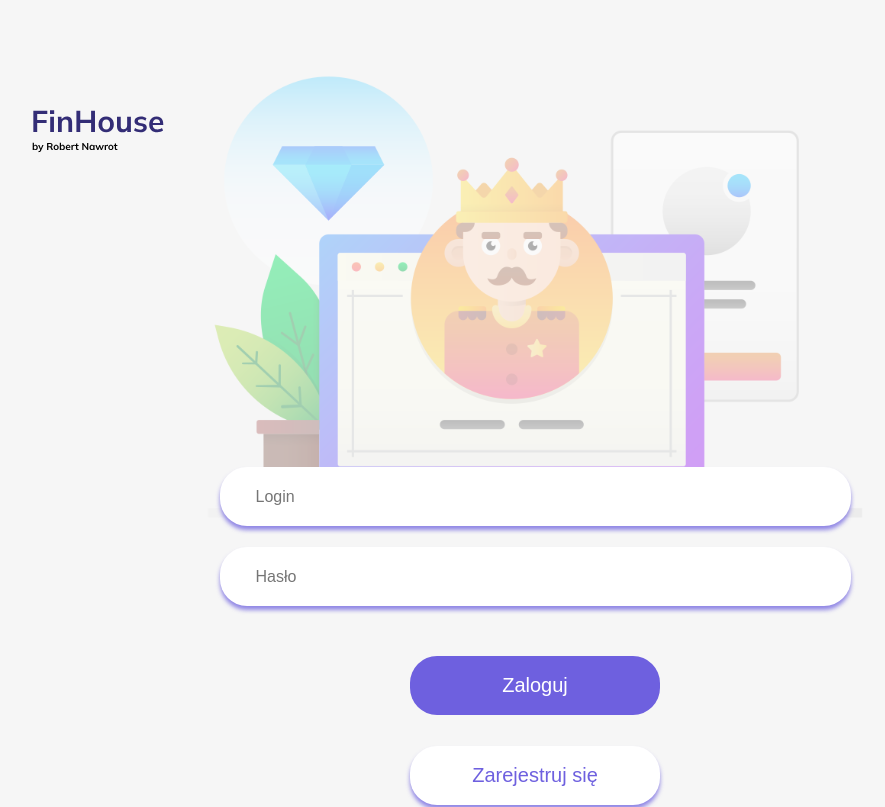
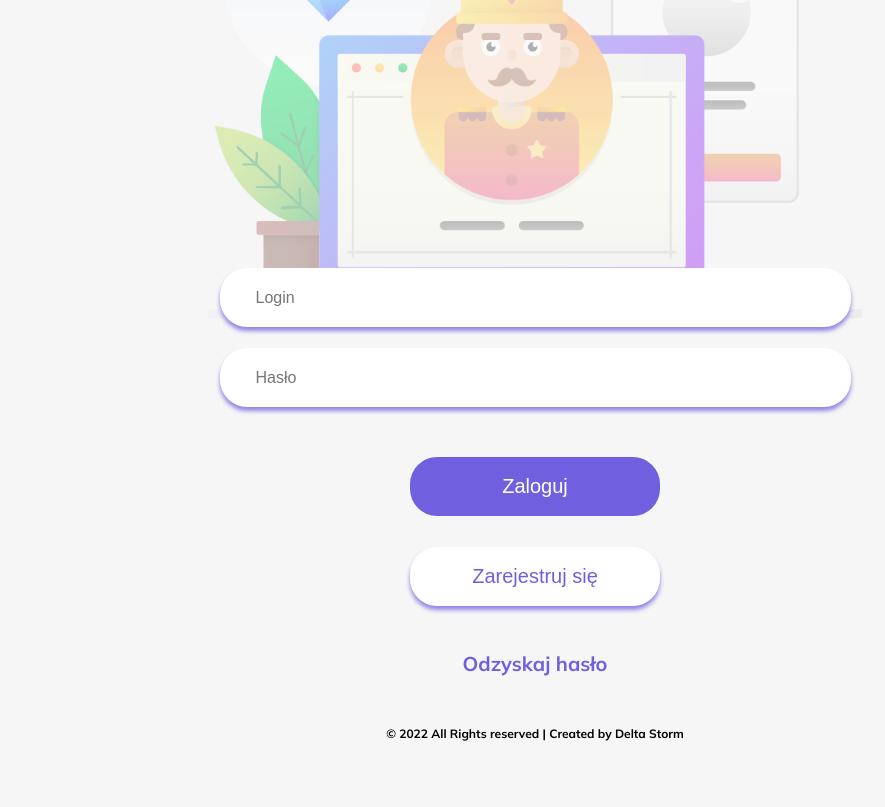
Before and after one commit to Mateusz-Szczykutowicz/Finhouse-frontend, a Next.js app: page /login in a window 1280 px wide. Shown: the top 807 px of the page, without its empty margins (105-990 px from the left). Built offline with nearby package versions, Linux system fonts and the light colour scheme.

Commit message:
Login page refactoring

```diff
--- a/pages/login.tsx
+++ b/pages/login.tsx
@@ -40,12 +40,16 @@ const Login: NextPage = () => {
             <Head>
                 <title>Login | FinHouse</title>
             </Head>
-            <header>
+
+            <div className={styles.wrapper}>
                 <Header />
-            </header>
                 <main className={styles.container}>
                     <div className={styles.imageWrapper}>
-                    <Image src="/images/login.svg" layout="fill" alt="Login" />
+                        <Image
+                            src="/images/login.svg"
+                            layout="fill"
+                            alt="Login"
+                        />
                     </div>
                     <form
                         action="#"
@@ -86,6 +90,7 @@ const Login: NextPage = () => {
                 <footer>
                     <Footer />
                 </footer>
+            </div>
         </>
     );
 };
--- a/styles/globals.css
+++ b/styles/globals.css
@@ -9,6 +9,7 @@
 html,
 body {
     width: 100vw;
+    overflow-x: hidden;
     position: relative;
     background-color: #f6f6f6;
     font-family: "Mulish", sans-serif;
--- a/styles/login.module.scss
+++ b/styles/login.module.scss
@@ -1,6 +1,8 @@
+.wrapper {
+    position: relative;
     .container {
         width: 100vw;
-    margin-top: -72px;
+        margin-top: -271px;
         display: flex;
         flex-direction: column;
         justify-content: center;
@@ -57,3 +59,4 @@
             font-weight: 700;
         }
     }
+}
```
Lines whose indentation alone changed are shown as unchanged.
